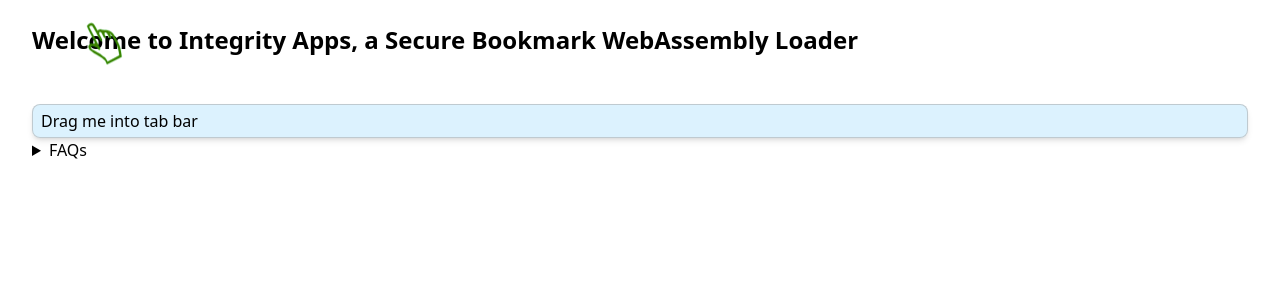
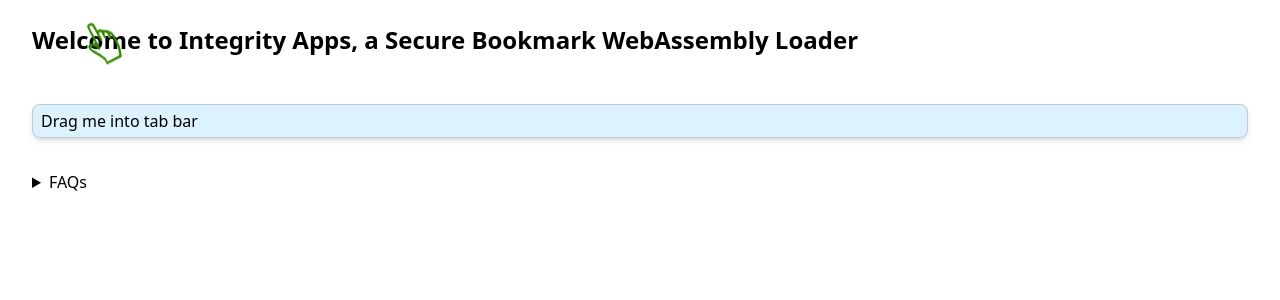
Before and after one commit to DougAnderson444/integrity-app, a SvelteKit app: page / in a window 1280 px wide. Shown: the top 300 px of the page. Built offline with nearby package versions, Linux system fonts and the light colour scheme; no server answers.

Commit message:
add css faqs

```diff
--- a/src/routes/+page.svelte
+++ b/src/routes/+page.svelte
@@ -103,8 +103,8 @@
 		✅ Data URL copied to clipboard. Paste it into your browser's address bar.
 	</div>
 
-	<details>
-		<summary>FAQs</summary>
+	<details class="my-4">
+		<summary class="my-4">FAQs</summary>
 
 		<h2>Why do we need this?</h2>
 		<p>
```
